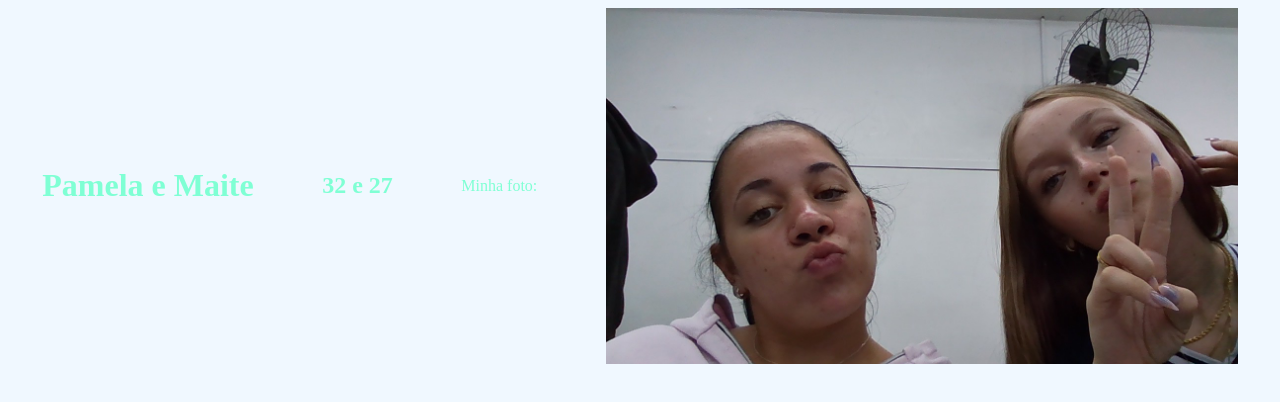
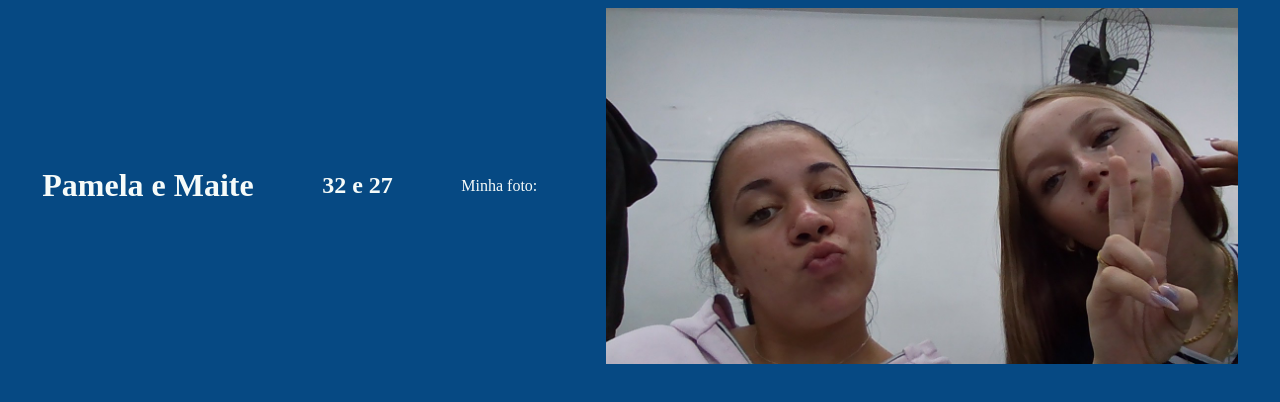
Before and after one commit to pamelagandolfi-cyber/p-mela-e-mait-, a plain HTML site: page index.html in a window 1280 px wide. Drawn offline with Linux system fonts and the light colour scheme.

Commit message:
uibgiyviyvi

```diff
--- a/style.css
+++ b/style.css
@@ -7,8 +7,8 @@
 }
 
 body{
-    background-color: aliceblue;
-    color: aquamarine;
+    background-color: rgb(6, 73, 131);
+    color: rgb(246, 251, 249);
     display: flex;
     align-items: center;
     justify-content: space-around;
```
